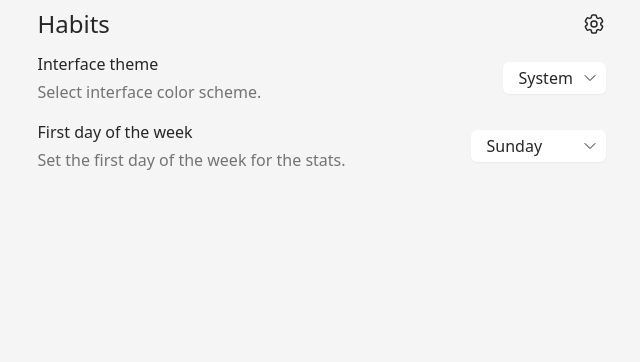
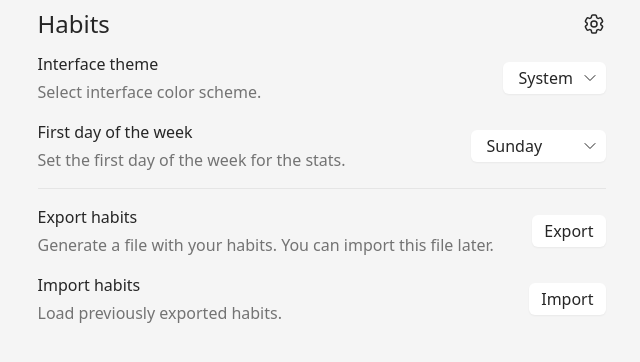
Before and after one commit to pajecawav/repeatable, a React (Vite) app: page /settings in a window 1280 px wide. Shown: the top 362 px of the page, without its empty margins (311-951 px from the left). Built offline with nearby package versions, Linux system fonts and the light colour scheme.

Commit message:
implement backups

```diff
--- /dev/null
+++ b/src/lib/backup.ts
@@ -0,0 +1,40 @@
+import { Habit } from "@/types";
+import dayjs from "dayjs";
+
+export interface DataBackup {
+	habits: Habit[];
+}
+
+export function exportData(data: DataBackup) {
+	const date = dayjs().format("YYYY-MM-DD_HH-mm-ss");
+	saveToFile(JSON.stringify(data, undefined, 4), `habits-${date}.json`);
+}
+
+export async function importData(file: File): Promise<DataBackup> {
+	return new Promise(resolve => {
+		const reader = new FileReader();
+		reader.onload = () => {
+			const result = reader.result as string;
+			const data = JSON.parse(result) as DataBackup;
+			// TODO: validate data
+			resolve(data);
+		};
+		reader.readAsText(file);
+	});
+}
+
+export function saveToFile(text: string, filename: string) {
+	const blob = new Blob([text], { type: "text/plain;charset=utf-8" });
+
+	const a = document.createElement("a");
+	const url = URL.createObjectURL(blob);
+	a.href = url;
+	a.download = filename;
+
+	document.body.appendChild(a);
+
+	a.click();
+
+	document.body.removeChild(a);
+	window.URL.revokeObjectURL(url);
+}
--- a/src/pages/settings.tsx
+++ b/src/pages/settings.tsx
@@ -1,8 +1,11 @@
+import { Button } from "@/components/Button";
 import { Select } from "@/components/Select";
+import { DataBackup, exportData, importData } from "@/lib/backup";
+import { store } from "@/stores/habitsStore";
 import { settingsStore, WeekDay } from "@/stores/settingsStore";
 import { Theme, themeStore } from "@/stores/themeStore";
 import { observer } from "mobx-react-lite";
-import { ReactNode } from "react";
+import { ChangeEvent, ReactNode } from "react";
 
 function Section({ children }: { children: ReactNode }) {
 	return <div className="flex gap-1 items-center">{children}</div>;
@@ -21,6 +24,23 @@ function Description({ children }: { children: ReactNode }) {
 }
 
 export const SettingsPage = observer(() => {
+	function handleExport() {
+		const data: DataBackup = { habits: store.habits };
+		exportData(data);
+	}
+
+	async function handleImport(e: ChangeEvent<HTMLInputElement>) {
+		const file = e.target.files?.[0];
+
+		if (!file) {
+			return;
+		}
+
+		const data = await importData(file);
+		// TODO: show toast?
+		store.replaceHabits(data.habits);
+	}
+
 	return (
 		<div className="mt-1 flex flex-col gap-4">
 			<Section>
@@ -60,6 +80,36 @@ export const SettingsPage = observer(() => {
 					<option value="6">Saturday</option>
 				</Select>
 			</Section>
+
+			<hr className="border-neutral-200 dark:border-neutral-800" />
+
+			<Section>
+				<InfoContainer>
+					<Title>Export habits</Title>
+					<Description>
+						Generate a file with your habits. You can import this
+						file later.
+					</Description>
+				</InfoContainer>
+				<Button onClick={handleExport}>Export</Button>
+			</Section>
+
+			<Section>
+				<InfoContainer>
+					<Title>Import habits</Title>
+					<Description>Load previously exported habits.</Description>
+				</InfoContainer>
+
+				<Button as="label" className="cursor-pointer">
+					Import
+					<input
+						className="hidden"
+						type="file"
+						accept="application/json"
+						onChange={handleImport}
+					/>
+				</Button>
+			</Section>
 		</div>
 	);
 });
```
